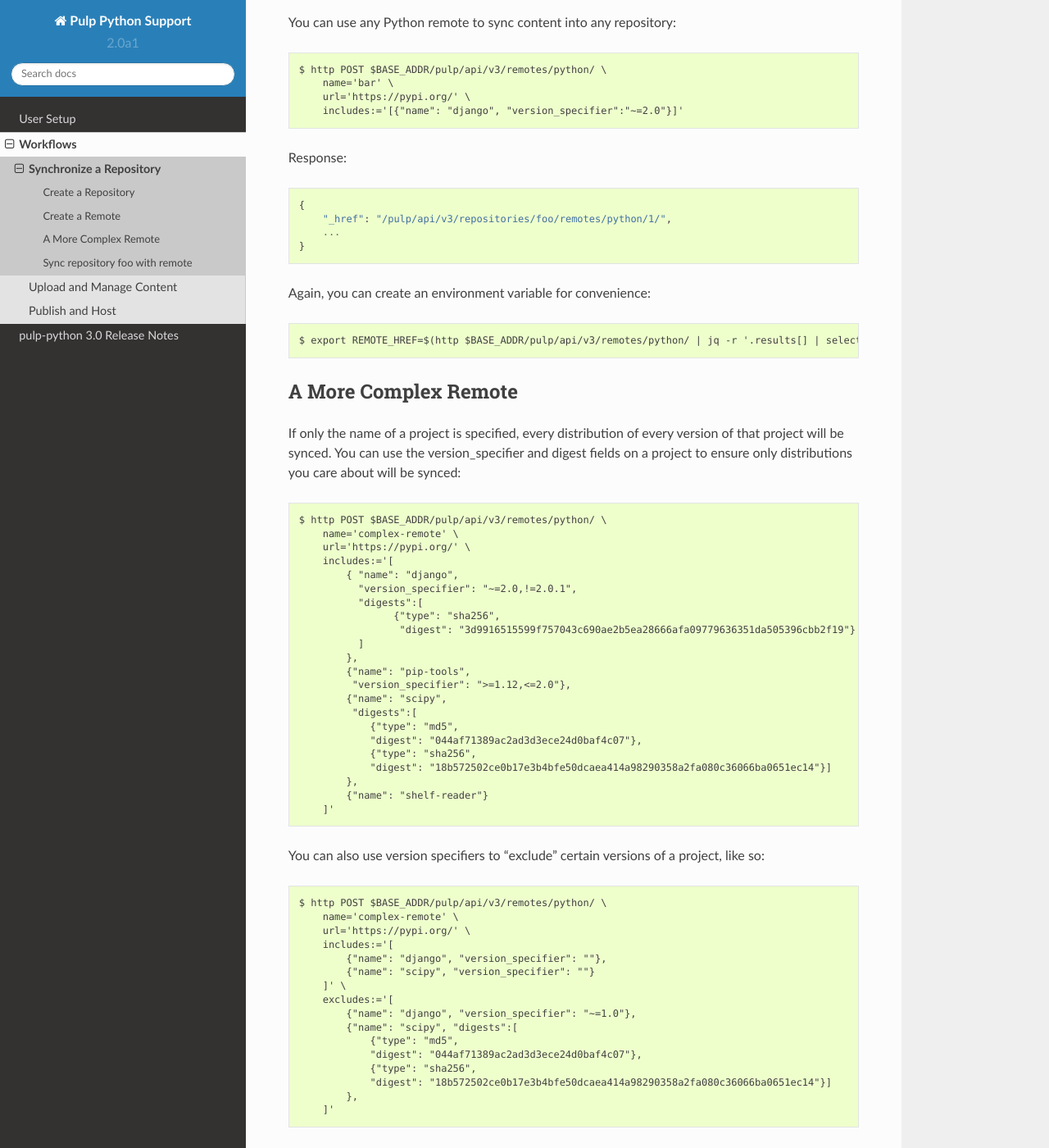
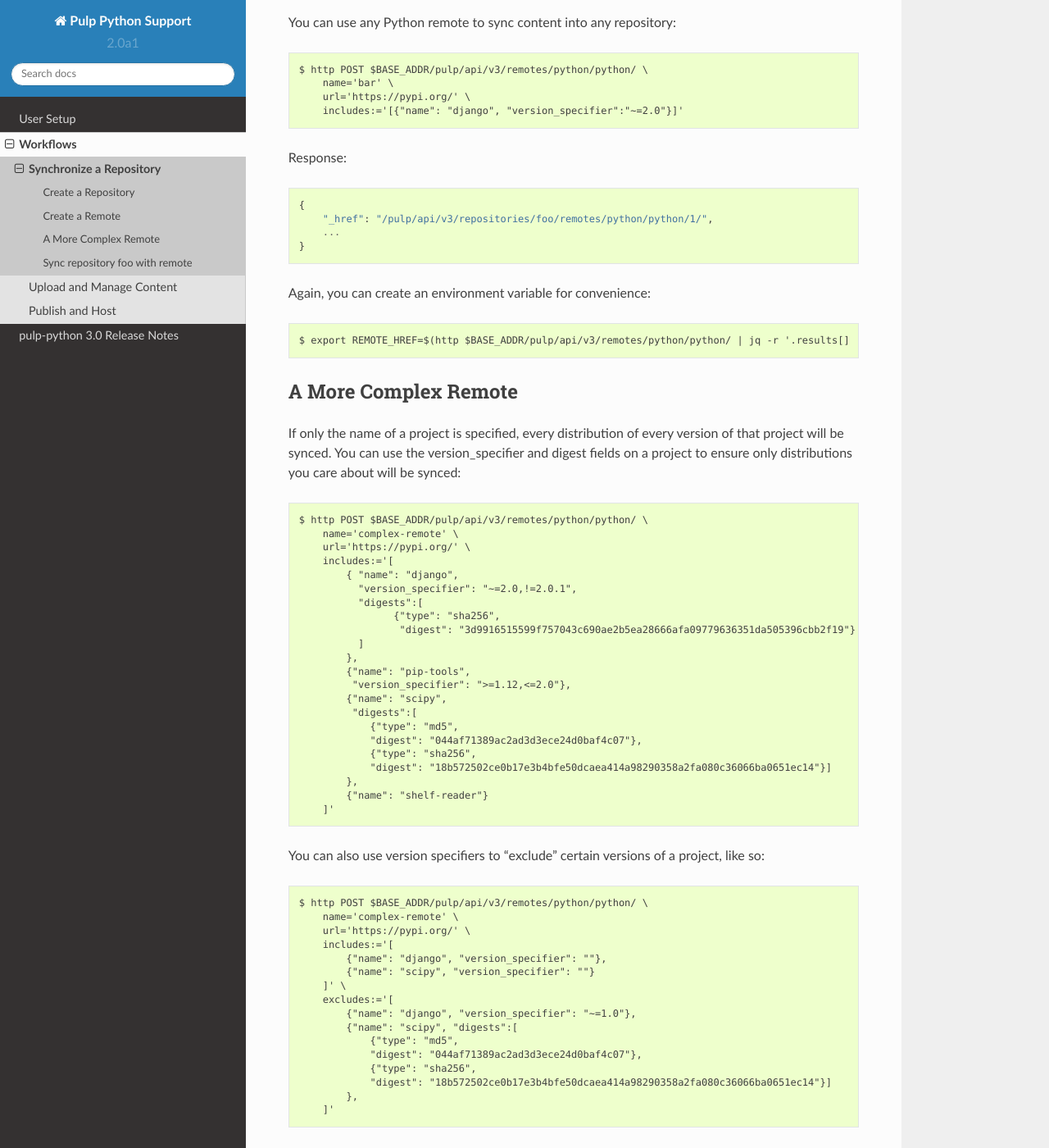
Before and after one commit to pulp/pulp_python, a Sphinx documentation site: the page built from docs/workflows/sync.rst, in a window 1280 px wide and 1400 px high, scrolled down 843 px. Shown: the whole window at 82% size. Built offline with Sphinx 7.4.7 and the Read the Docs theme 2.0.0, drawn with Linux system fonts in a browser that asks for light colours.

Commit message:
Change Django app label and adjust `endpoint_name`s
re #4279
https://pulp.plan.io/issues/4279

Required PR: https://github.com/pulp/pulp/pull/3836

```diff
--- a/docs/installation.rst
+++ b/docs/installation.rst
@@ -35,8 +35,8 @@ Make and Run Migrations
 
 .. code-block:: bash
 
-   pulp-manager makemigrations pulp_python
-   pulp-manager migrate pulp_python
+   pulp-manager makemigrations python
+   pulp-manager migrate python
 
 Run Services
 ------------
--- a/docs/workflows/publish-host.rst
+++ b/docs/workflows/publish-host.rst
@@ -10,18 +10,18 @@ Create a Publisher
 Publishers contain extra settings for how to publish. You can use a Python publisher on any
 repository that contains Python content::
 
-$ http POST $BASE_ADDR/pulp/api/v3/publishers/python/ name=bar
+$ http POST $BASE_ADDR/pulp/api/v3/publishers/python/python/ name=bar
 
 Response::
 
     {
-        "_href": "/pulp/api/v3/repositories/foo/publishers/python/1/",
+        "_href": "/pulp/api/v3/repositories/foo/publishers/python/python/1/",
         ...
     }
 
 Create a variable for convenience.::
 
-$ export PUBLISHER_HREF=$(http $BASE_ADDR/pulp/api/v3/publishers/python/ | jq -r '.results[] | select(.name == "bar") | ._href')
+$ export PUBLISHER_HREF=$(http $BASE_ADDR/pulp/api/v3/publishers/python/python/ | jq -r '.results[] | select(.name == "bar") | ._href')
 
 
 Publish a repository with a publisher
--- a/docs/workflows/sync.rst
+++ b/docs/workflows/sync.rst
@@ -32,7 +32,7 @@ itself, a fixture, or even an instance of Pulp 2.
 
 You can use any Python remote to sync content into any repository::
 
-    $ http POST $BASE_ADDR/pulp/api/v3/remotes/python/ \
+    $ http POST $BASE_ADDR/pulp/api/v3/remotes/python/python/ \
         name='bar' \
         url='https://pypi.org/' \
         includes:='[{"name": "django", "version_specifier":"~=2.0"}]'
@@ -43,13 +43,13 @@ You can use any Python remote to sync content into any repository::
 Response::
 
     {
-        "_href": "/pulp/api/v3/repositories/foo/remotes/python/1/",
+        "_href": "/pulp/api/v3/repositories/foo/remotes/python/python/1/",
         ...
     }
 
 Again, you can create an environment variable for convenience::
 
-    $ export REMOTE_HREF=$(http $BASE_ADDR/pulp/api/v3/remotes/python/ | jq -r '.results[] | select(.name == "bar") | ._href')
+    $ export REMOTE_HREF=$(http $BASE_ADDR/pulp/api/v3/remotes/python/python/ | jq -r '.results[] | select(.name == "bar") | ._href')
 
 
 A More Complex Remote
@@ -59,7 +59,7 @@ If only the name of a project is specified, every distribution of every version
 will be synced. You can use the version_specifier and digest fields on a project to ensure
 only distributions you care about will be synced::
 
-    $ http POST $BASE_ADDR/pulp/api/v3/remotes/python/ \
+    $ http POST $BASE_ADDR/pulp/api/v3/remotes/python/python/ \
         name='complex-remote' \
         url='https://pypi.org/' \
         includes:='[
@@ -84,7 +84,7 @@ only distributions you care about will be synced::
 
 You can also use version specifiers to "exclude" certain versions of a project, like so::
 
-    $ http POST $BASE_ADDR/pulp/api/v3/remotes/python/ \
+    $ http POST $BASE_ADDR/pulp/api/v3/remotes/python/python/ \
         name='complex-remote' \
         url='https://pypi.org/' \
         includes:='[
```
Also changed, not shown: 4 other files.
